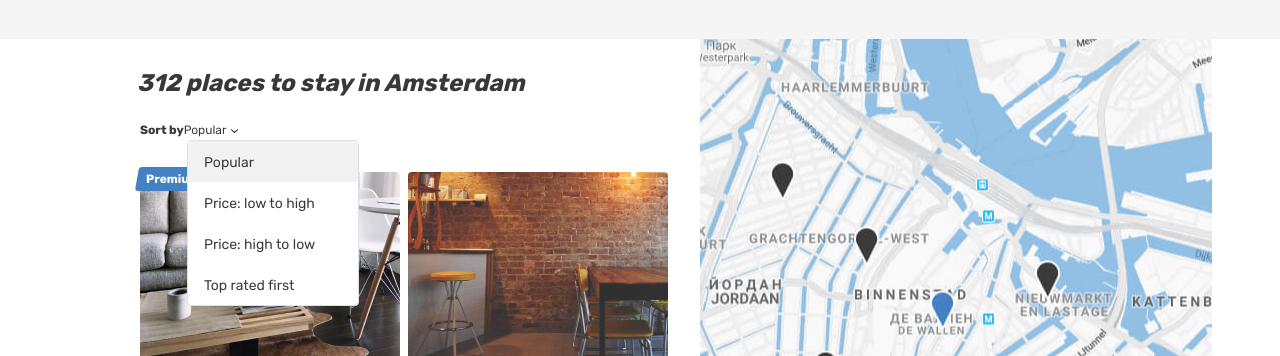
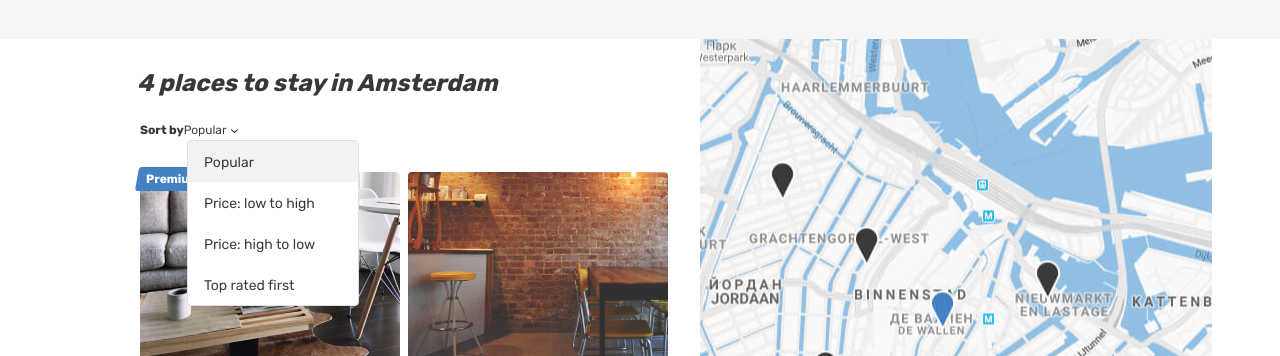
Before and after one commit to mrskycriper/2571321-six-cities-5, a React (Vite) app: page / in a window 1280 px wide. Shown: the part 146-502 px from the top of the page. Built offline with nearby package versions, Linux system fonts and the light colour scheme.

Commit message:
Расширить границу списка предложений на главной странице

```diff
--- a/src/components/offer-list/index.ts
+++ /dev/null
@@ -1 +0,0 @@
-export { default as OfferList } from "./offer-list"
--- a/src/components/offer-list/offer-list.tsx
+++ /dev/null
@@ -1,29 +0,0 @@
-import { useState } from 'react';
-import { OfferEntity } from '@/entities/offer';
-import { OfferCard } from '@/components/offer-card';
-
-type OfferListProps = {
-  offers: OfferEntity[];
-};
-
-function OfferList({ offers }: OfferListProps): JSX.Element {
-  const [activeOfferId, setActiveOfferId] = useState<string | null>(null);
-
-  return (
-    <div className="cities__places-list places__list tabs__content">
-      {offers.map((offer) => (
-        <OfferCard
-          offer={offer}
-          key={offer.id}
-          onMouseOver={() => {
-            setActiveOfferId(offer.id);
-          }}
-          onMouseLeave={() => {
-            setActiveOfferId(null);
-          }}/>
-      ))}
-    </div>
-  );
-}
-
-export default OfferList;
--- /dev/null
+++ b/src/components/offers-lists/index.ts
@@ -0,0 +1 @@
+export { default as OffersListMain } from "./offers-list-main"
--- /dev/null
+++ b/src/components/offers-lists/offers-list-main.tsx
@@ -0,0 +1,57 @@
+import { useState } from 'react';
+import { OfferEntity } from '@/entities/offer';
+import { OfferCard } from '@/components/offer-card';
+
+type OffersListMainProps = {
+  offers: OfferEntity[];
+  city: string;
+};
+
+function OffersListMain({ offers, city }: OffersListMainProps): JSX.Element {
+  const [activeOfferId, setActiveOfferId] = useState<string | null>(null);
+
+  return (
+    <div className="cities">
+      <div className="cities__places-container container">
+        <section className="cities__places places">
+          <h2 className="visually-hidden">Places</h2>
+          <b className="places__found">{`${offers.length} places to stay in ${city}`}</b>
+          <form className="places__sorting" action="#" method="get">
+            <span className="places__sorting-caption">Sort by</span>
+            <span className="places__sorting-type" tabIndex={0}>
+              Popular
+              <svg className="places__sorting-arrow" width="7" height="4">
+                <use xlinkHref="#icon-arrow-select"></use>
+              </svg>
+            </span>
+            <ul className="places__options places__options--custom places__options--opened">
+              <li className="places__option places__option--active" tabIndex={0}>Popular</li>
+              <li className="places__option" tabIndex={0}>Price: low to high</li>
+              <li className="places__option" tabIndex={0}>Price: high to low</li>
+              <li className="places__option" tabIndex={0}>Top rated first</li>
+            </ul>
+          </form>
+
+          <div className="cities__places-list places__list tabs__content">
+            {offers.map((offer) => (
+              <OfferCard
+                offer={offer}
+                key={offer.id}
+                onMouseOver={() => {
+                  setActiveOfferId(offer.id);
+                }}
+                onMouseLeave={() => {
+                  setActiveOfferId(null);
+                }} />
+            ))}
+          </div>
+        </section>
+        <div className="cities__right-section">
+          <section className="cities__map map"></section>
+        </div>
+      </div>
+    </div>
+  );
+}
+
+export default OffersListMain;
--- a/src/pages/main/main.tsx
+++ b/src/pages/main/main.tsx
@@ -1,4 +1,4 @@
-import { OfferList } from '@/components/offer-list';
+import { OffersListMain } from '@/components/offers-lists';
 import { OfferEntity } from '@/entities/offer';
 
 type MainProps = {
@@ -75,33 +75,7 @@ function Main({ offers }: MainProps): JSX.Element {
             </ul>
           </section>
         </div>
-        <div className="cities">
-          <div className="cities__places-container container">
-            <section className="cities__places places">
-              <h2 className="visually-hidden">Places</h2>
-              <b className="places__found">312 places to stay in Amsterdam</b>
-              <form className="places__sorting" action="#" method="get">
-                <span className="places__sorting-caption">Sort by</span>
-                <span className="places__sorting-type" tabIndex={0}>
-                  Popular
-                  <svg className="places__sorting-arrow" width="7" height="4">
-                    <use xlinkHref="#icon-arrow-select"></use>
-                  </svg>
-                </span>
-                <ul className="places__options places__options--custom places__options--opened">
-                  <li className="places__option places__option--active" tabIndex={0}>Popular</li>
-                  <li className="places__option" tabIndex={0}>Price: low to high</li>
-                  <li className="places__option" tabIndex={0}>Price: high to low</li>
-                  <li className="places__option" tabIndex={0}>Top rated first</li>
-                </ul>
-              </form>
-              <OfferList offers={offers}/>
-            </section>
-            <div className="cities__right-section">
-              <section className="cities__map map"></section>
-            </div>
-          </div>
-        </div>
+        <OffersListMain offers={offers.filter((offer) => offer.city === 'Amsterdam')} city={'Amsterdam'} />
       </main>
     </div>
   );
```
